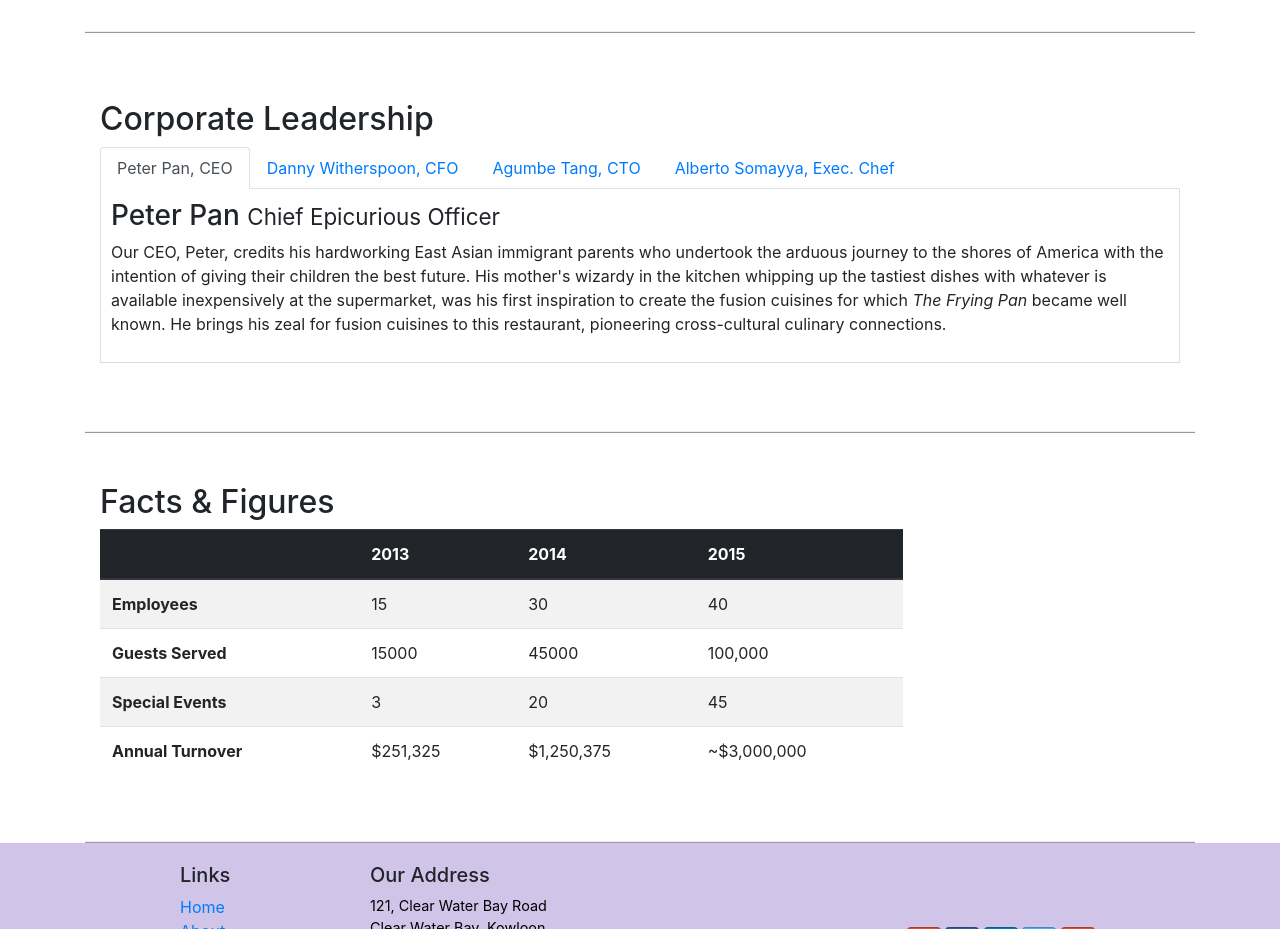
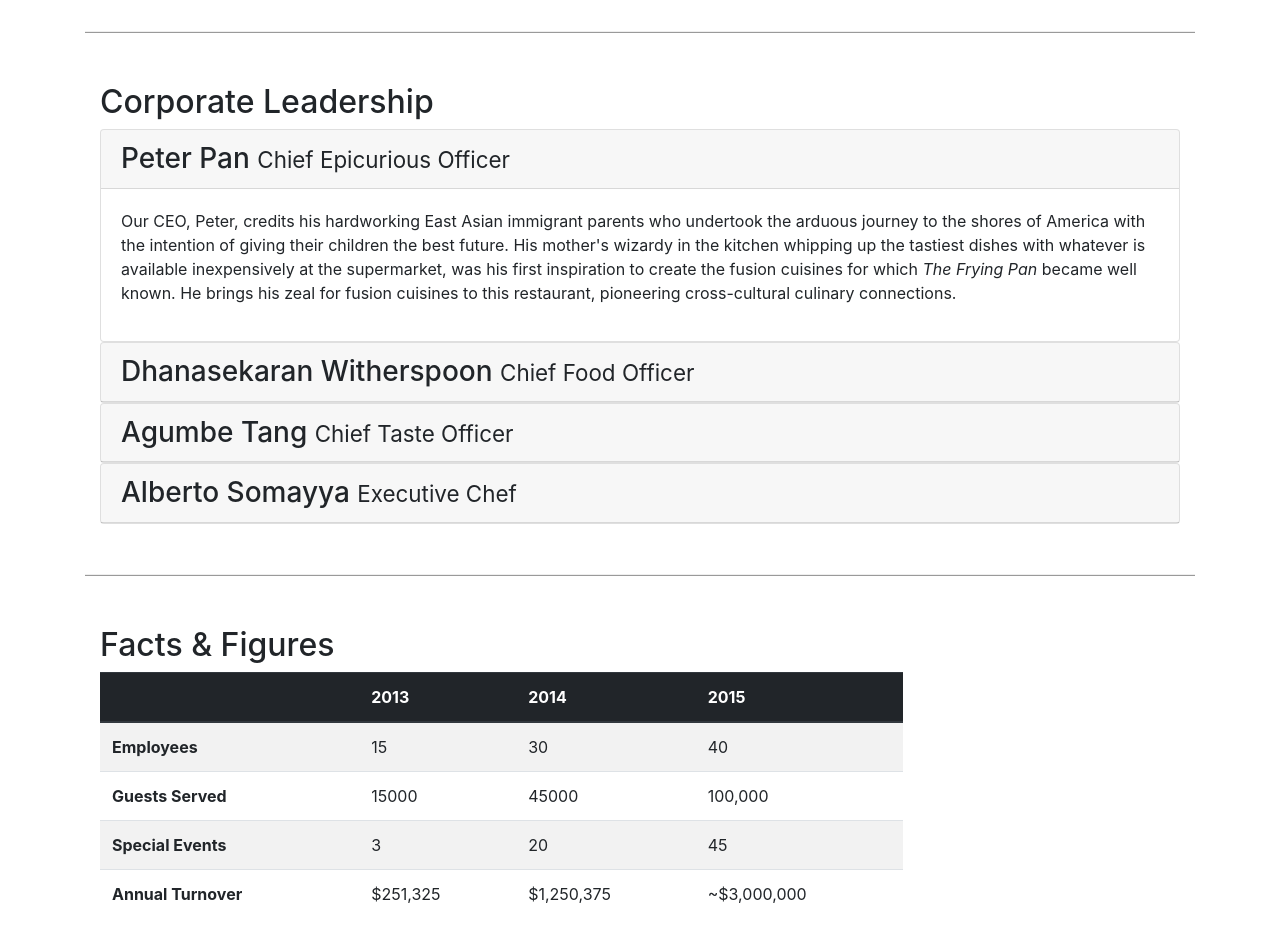
Before and after one commit to navaneet-rao/Bootstrap-test, a website: page aboutus.html in a window 1280 px wide. Shown: the part 940-1869 px from the top of the page. Drawn offline with nearby package versions, Linux system fonts and the light colour scheme.

Commit message:
Accordian

```diff
--- a/aboutus.html
+++ b/aboutus.html
@@ -164,94 +164,115 @@
         <div class="col-12 col-sm-12 col-md-12">
           <h2>Corporate Leadership</h2>
 
-          <ul class="nav nav-tabs">
-            <li class="nav-item">
-              <a
-                class="nav-link active"
-                href="#peter"
-                role="tab"
-                data-toggle="tab"
-                >Peter Pan, CEO</a
-              >
-            </li>
-            <li class="nav-item">
-              <a class="nav-link" href="#danny" role="tab" data-toggle="tab"
-                >Danny Witherspoon, CFO</a
-              >
-            </li>
-            <li class="nav-item">
-              <a class="nav-link" href="#agumbe" role="tab" data-toggle="tab"
-                >Agumbe Tang, CTO</a
-              >
-            </li>
-            <li class="nav-item">
-              <a class="nav-link" href="#alberto" role="tab" data-toggle="tab"
-                >Alberto Somayya, Exec. Chef</a
-              >
-            </li>
-          </ul>
-
-          <div class="tab-content">
-
-            <div role="tabpanel" class="tab-pane fade show active" id="peter">
-              <h3>Peter Pan <small>Chief Epicurious Officer</small></h3>
+          <div id="accordion">
+            <div class="card">
+              <div class="card-header" role="tab" id="peterhead">
+                <h3 class="mb-0">
+                  <a data-toggle="collapse" data-target="#peter">
+                    Peter Pan <small>Chief Epicurious Officer</small>
+                  </a>
+                </h3>
+              </div>
+              <div class="collapse show" id="peter" data-parent="#accordion">
+                <div class="card-body">
                   <p class="d-none d-sm-block">
                     Our CEO, Peter, credits his hardworking East Asian immigrant
                     parents who undertook the arduous journey to the shores of
                     America with the intention of giving their children the best
                     future. His mother's wizardy in the kitchen whipping up the
-                tastiest dishes with whatever is available inexpensively at the
-                supermarket, was his first inspiration to create the fusion
-                cuisines for which
-                <em>The Frying Pan</em> became well known. He brings his zeal
-                for fusion cuisines to this restaurant, pioneering
+                    tastiest dishes with whatever is available inexpensively at
+                    the supermarket, was his first inspiration to create the
+                    fusion cuisines for which
+                    <em>The Frying Pan</em> became well known. He brings his
+                    zeal for fusion cuisines to this restaurant, pioneering
                     cross-cultural culinary connections.
                   </p>
                 </div>
+              </div>
+            </div>
 
-            <div role="tabpanel" class="tab-pane fade" id="danny">
-              <h3>
+            <div class="card">
+              <div class="card-header" role="tab" id="dannyhead">
+                <h3 class="mb-0">
+                  <a
+                    class="collapsed"
+                    data-toggle="collapse"
+                    data-target="#danny"
+                  >
                     Dhanasekaran Witherspoon <small>Chief Food Officer</small>
+                  </a>
                 </h3>
+              </div>
+              <div class="collapse" id="danny" data-parent="#accordion">
+                <div class="card-body">
                   <p class="d-none d-sm-block">
                     Our CFO, Danny, as he is affectionately referred to by his
-                colleagues, comes from a long established family tradition in
-                farming and produce. His experiences growing up on a farm in the
-                Australian outback gave him great appreciation for varieties of
-                food sources. As he puts it in his own words,
+                    colleagues, comes from a long established family tradition
+                    in farming and produce. His experiences growing up on a farm
+                    in the Australian outback gave him great appreciation for
+                    varieties of food sources. As he puts it in his own words,
                     <em
                       >Everything that runs, wins, and everything that stays,
                       pays!</em
                     >
                   </p>
                 </div>
+              </div>
+            </div>
 
-            <div role="tabpanel" class="tab-pane fade" id="agumbe">
-              <h3>Agumbe Tang <small>Chief Taste Officer</small></h3>
+            <div class="card">
+              <div class="card-header" role="tab" id="agumbehead">
+                <h3 class="mb-0">
+                  <a
+                    class="collapsed"
+                    data-toggle="collapse"
+                    data-target="#agumbe"
+                  >
+                    Agumbe Tang <small>Chief Taste Officer</small>
+                  </a>
+                </h3>
+              </div>
+              <div class="collapse" id="agumbe" data-parent="#accordion">
+                <div class="card-body">
                   <p class="d-none d-sm-block">
-                Blessed with the most discerning gustatory sense, Agumbe, our
-                CTO, personally ensures that every dish that we serve meets his
-                exacting tastes. Our chefs dread the tongue lashing that ensues
-                if their dish does not meet his exacting standards. He lives by
-                his motto,
+                    Blessed with the most discerning gustatory sense, Agumbe,
+                    our CTO, personally ensures that every dish that we serve
+                    meets his exacting tastes. Our chefs dread the tongue
+                    lashing that ensues if their dish does not meet his exacting
+                    standards. He lives by his motto,
                     <em>You click only if you survive my lick.</em>
                   </p>
                 </div>
+              </div>
+            </div>
 
-            <div role="tabpanel" class="tab-pane fade" id="alberto">
-              <h3>Alberto Somayya <small>Executive Chef</small></h3>
+            <div class="card">
+              <div class="card-header" role="tab" id="albertohead">
+                <h3 class="mb-0">
+                  <a
+                    class="collapsed"
+                    data-toggle="collapse"
+                    data-target="#alberto"
+                  >
+                    Alberto Somayya <small>Executive Chef</small>
+                  </a>
+                </h3>
+              </div>
+              <div class="collapse" id="alberto" data-parent="#accordion">
+                <div class="card-body">
                   <p class="d-none d-sm-block">
-                Award winning three-star Michelin chef with wide International
-                experience having worked closely with whos-who in the culinary
-                world, he specializes in creating mouthwatering Indo-Italian
-                fusion experiences. He says,
+                    Award winning three-star Michelin chef with wide
+                    International experience having worked closely with whos-who
+                    in the culinary world, he specializes in creating
+                    mouthwatering Indo-Italian fusion experiences. He says,
                     <em
-                  >Put together the cuisines from the two craziest cultures, and
-                  you get a winning hit! Amma Mia!</em
-                >
+                      >Put together the cuisines from the two craziest cultures,
+                      and you get a winning hit! Amma Mia!
+                    </em>
                   </p>
                 </div>
-
+              </div>
+            </div>
           </div>
         </div>
       </div>
```
Lines whose indentation alone changed are shown as unchanged.
